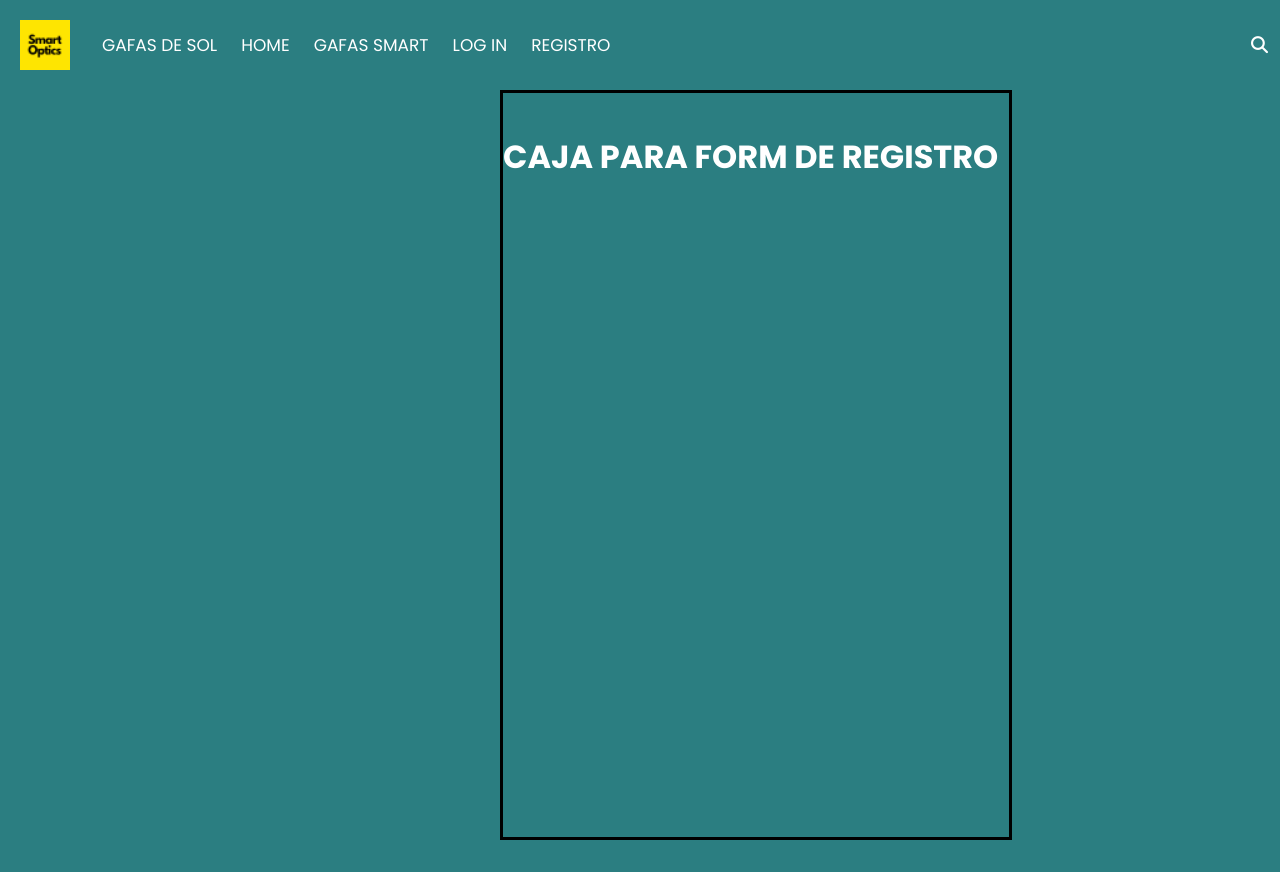
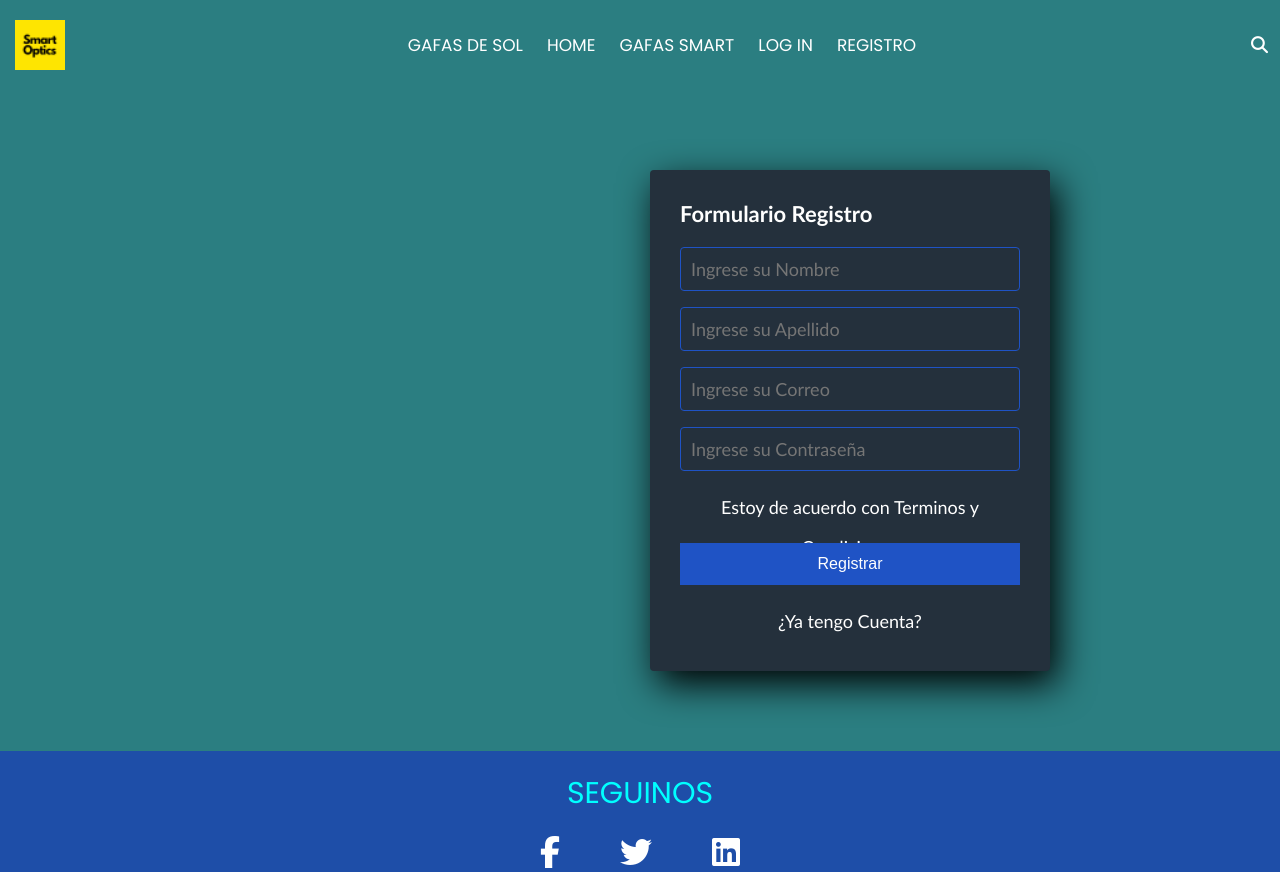
Before and after one commit to romanopablo8/Smart_Optics_v2, a plain HTML site: page registro.html in a window 1280 px wide. Shown: the top 872 px of the page. Drawn offline with Linux system fonts and the light colour scheme.

Commit message:
formulario de registro

```diff
--- a/registro.html
+++ b/registro.html
@@ -10,7 +10,7 @@
 <body>
 <header>
     <nav class="nav-main">
-       <img src="./assets/ic/1.png" alt="Smart Optics" class="nav-brand" style="margin-left: 20px;">
+       <img src="./assets/ic/1.png" alt="Smart Optics" class="nav-brand">
         <ul class="nav-menu">
           <li> <a href="#"> GAFAS DE SOL </a> </li>
           <li> <a href="./index.html"> HOME</a> </li>
@@ -28,9 +28,16 @@
      </nav>
 </header>
 <main>
-    <div style="border: solid black; height: 750px ; width:40%; margin-left: 500px; padding-top:40px; padding-bottom:40px;margin-bottom: 90px";>
-      <h1> CAJA PARA FORM DE REGISTRO </h1>
-    </div>
+  <section class="form-register">
+    <h4>Formulario Registro</h4>
+    <input class="controls" type="text" name="nombres" id="nombres" placeholder="Ingrese su Nombre">
+    <input class="controls" type="text" name="apellidos" id="apellidos" placeholder="Ingrese su Apellido">
+    <input class="controls" type="email" name="correo" id="correo" placeholder="Ingrese su Correo">
+    <input class="controls" type="password" name="correo" id="correo" placeholder="Ingrese su Contraseña">
+    <p>Estoy de acuerdo con <a href="#">Terminos y Condiciones</a></p>
+    <input class="botons" type="submit" value="Registrar">
+    <p><a href="#">¿Ya tengo Cuenta?</a></p>
+  </section>
 </main>
 <footer class="footer">
     <section class="social">
@@ -118,12 +125,6 @@
                 <li>
                   <a href="#"> Sucursal 3 </a>
                 </li>
-                <li>
-                  <a href="#"> Sucursal 4 </a>
-                </li>
-                <li>
-                  <a href="#"> Sucursal 5 </a>
-                </li>
             </ul>
         </div>
 
--- a/style.css
+++ b/style.css
@@ -145,6 +145,66 @@ ul {
 .input:hover {
     border: 2px solid var(--button-bg);
 }
+/* Registro */
+
+.form-register {
+    width: 400px;
+    background: #24303c;
+    padding: 30px;
+    margin-top:80px;
+    border-radius: 4px;
+    font-family: 'calibri';
+    color: white;
+    box-shadow: 7px 13px 37px #000;
+    margin-left: 650px;
+    margin-bottom: 80px;
+  }
+
+  .form-register h4 {
+    font-size: 22px;
+    margin-bottom: 20px;
+  }
+
+  .controls {
+    width: 100%;
+    background: #24303c;
+    padding: 10px;
+    border-radius: 4px;
+    margin-bottom: 16px;
+    border: 1px solid #1f53c5;
+    font-family: 'calibri';
+    font-size: 18px;
+    color: white;
+  }
+
+  .form-register p {
+    height: 40px;
+    text-align: center;
+    font-size: 18px;
+    line-height: 40px;
+
+  }
+
+  .form-register a {
+    color: white;
+    text-decoration: none;
+
+  }
+
+  .form-register a:hover {
+    color: white;
+    text-decoration: underline;
+  }
+
+  .form-register .botons {
+    width: 100%;
+    background: #1f53c5;
+    border: none;
+    padding: 12px;
+    color: white;
+    margin: 16px 0;
+    font-size: 16px;
+  }
 
 /* Navigation */
 
@@ -188,17 +248,18 @@ ul {
     align-items: center;
     height: 6opx;
     padding: 20px 0;
-
 }
 
 .nav-brand {
     width: 50px;
+    margin-left: 15px;
 }
 
 /* */
 
 .nav-main ul {
     display: flex;
+   justify-content: center;
 }
 
 .nav-main ul li {
@@ -280,7 +341,7 @@ ul {
 }
 
 .social {
-    margin: 50px;
+    margin: 0px;
 }
 
 .social p {
@@ -300,14 +361,14 @@ ul {
 }
 
 .links a i {
-    font-size: 3rem;
+    font-size: 2rem;
 }
 
 .footer-links {
     background-color: rgb(30, 78, 168);
     color: white;
     font-size: 20px;
-    padding: 35px;
+    padding: 25px;
 }
 
 .footer-container {
@@ -331,7 +392,7 @@ ul {
 .footer {
     background-color: rgb(30, 78, 168);
     color: aqua;
-    font-size: 12px;
+    font-size: 11px;
     padding: 20px 0;
     text-align: center;
     padding-bottom: 20px;
```
Also changed, not shown: login.html (+1 -1 lines).
